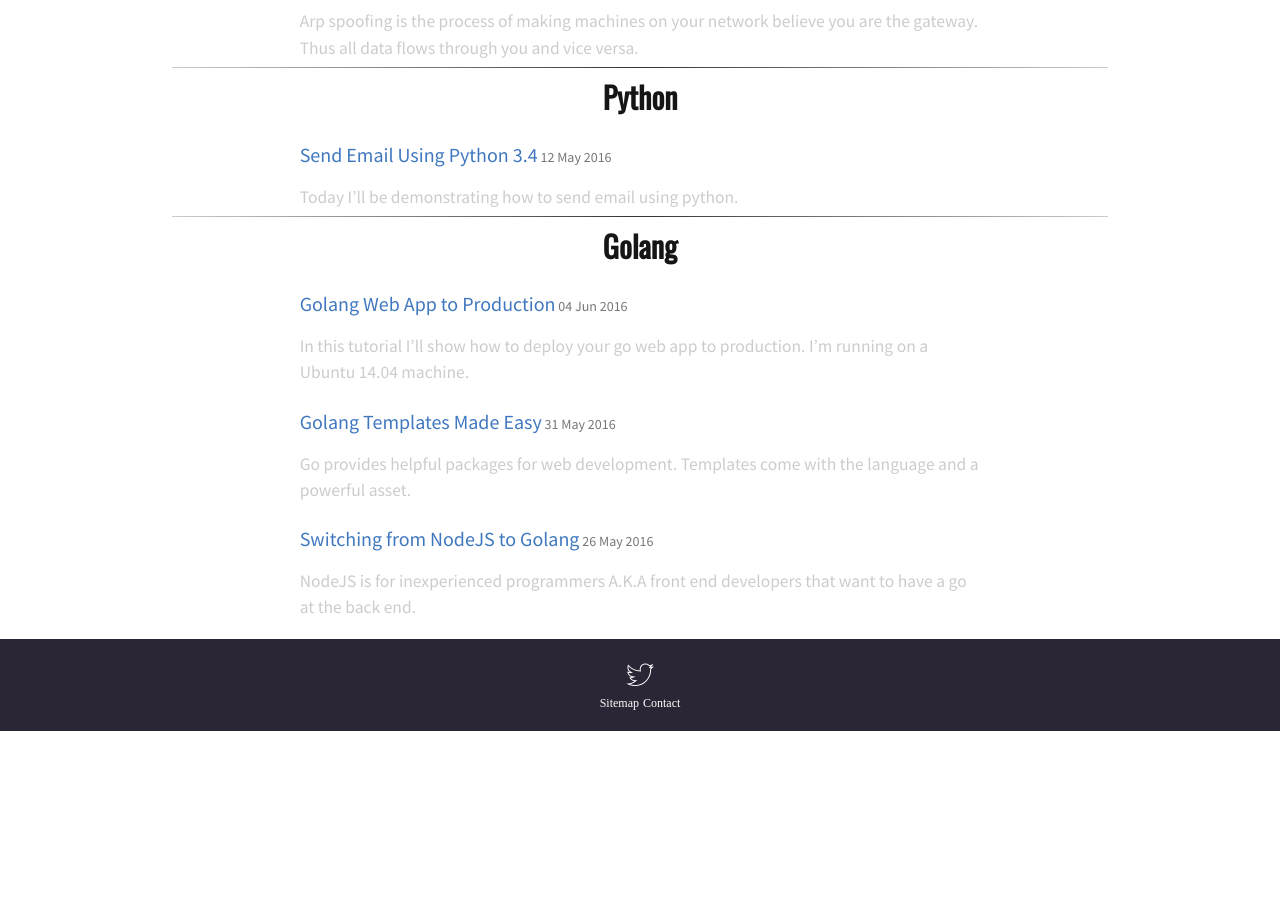
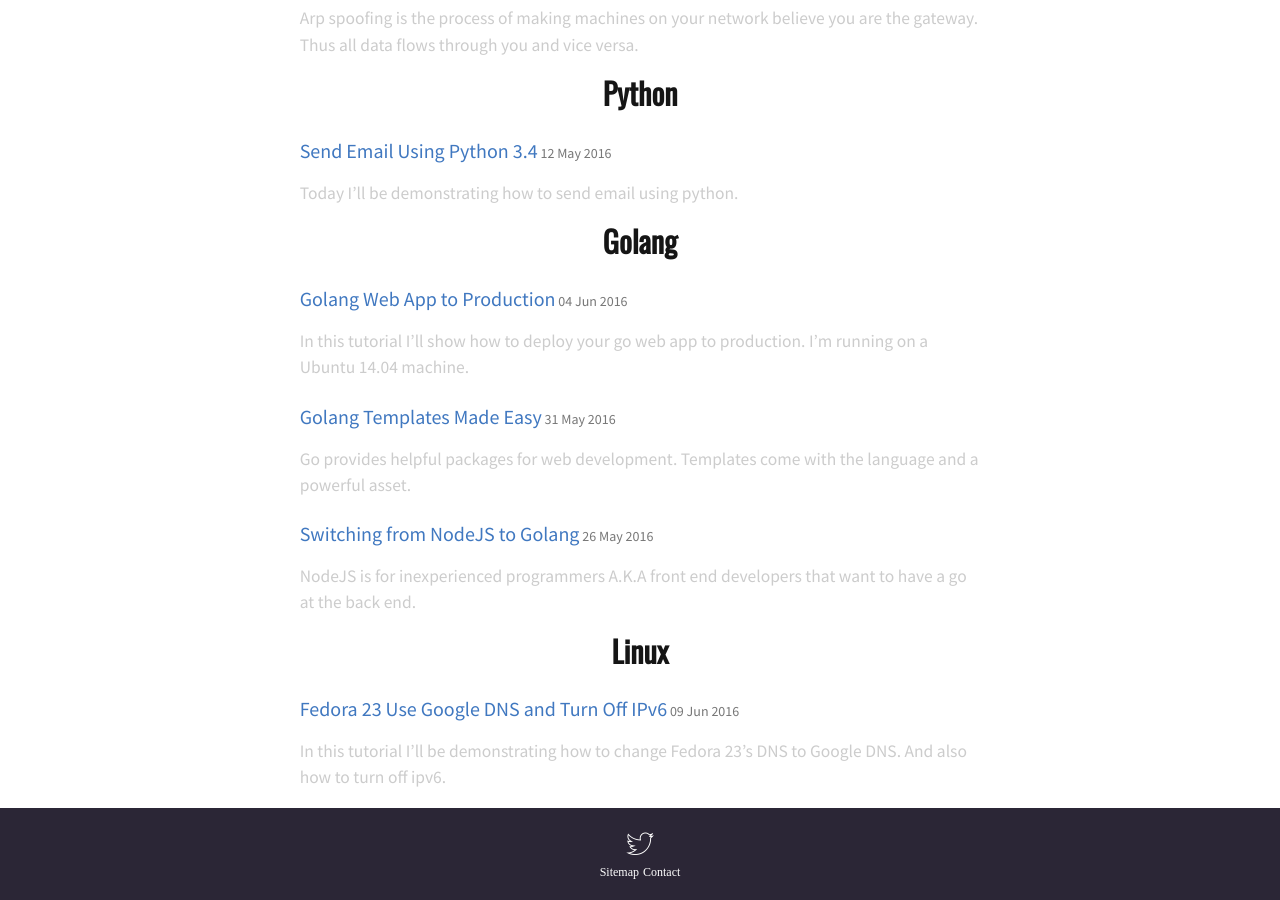
Before and after one commit to xDinomode/Dinosaurscode, a Jekyll site: the page built from posts.md, in a window 1280 px wide and 900 px high, scrolled down 2720 px. Built offline with Jekyll 4.4.1, drawn with Linux system fonts in a browser that asks for light colours; some web fonts are replaced; before the commit the page ends 3451 px from its top, so only the background shows below that.

Commit message:
new post fedora turn off ipv6

````diff
--- /dev/null
+++ b/_posts/2016-06-09-fedora23-change-dns-and-turn-off-ipv6.md
@@ -0,0 +1,54 @@
+---
+layout: post
+title: Fedora 23 Use Google DNS and Turn Off IPv6
+description: "How to use Google DNS in fedora 23 and also turn off ipv6."
+category: linux
+---
+
+In this tutorial I'll be demonstrating how to change Fedora 23's DNS to Google DNS. And also how to turn off ipv6.
+
+<!--more-->
+
+Personally, for me, I found it difficult to find a simple tutorial and was astonished at how simple it really was.
+
+
+### Step 1. Change NetworkManager
+
+```bash
+$ cd /etc/NetworkManager/system-connections/
+```
+
+There should be one file in there. I have one named "fedora" so open it using vim
+
+```bash
+$ sudo vim fedora
+```
+
+### Step 2. Edit the file to match these settings
+
+
+So once you open the file scoll down to the [ipv4] and make it match the following
+
+```bash
+[ipv4]
+method=auto
+dns=8.8.8.8;8.8.4.4;
+ignore-auto-dns=true
+```
+
+And lastly disable ipv6 by scolling down to [ipv6] and make it match the following also
+
+```bash
+[ipv6]
+method=ignore
+```
+
+Restart the network
+
+```bash
+$ sudo systemctl restart network
+```
+
+One more thing! Make sure DNS > Automatic is turned off!
+
+![dns fedora](/images/dnsfedora.png)
--- a/posts.md
+++ b/posts.md
@@ -11,7 +11,6 @@ title: "Posts"
 </div>
 {% endfor %}
 
-<hr class ="style-one">
 
 # NodeJS
 {% for post in site.categories["NodeJS"] %}
@@ -21,7 +20,6 @@ title: "Posts"
 </div>
 {% endfor %}
 
-<hr class = "style-one">
 
 # How to
 {% for post in site.categories["How-to"] %}
@@ -31,7 +29,6 @@ title: "Posts"
 </div>
 {% endfor %}
 
-<hr class = "style-one">
 
 # Hacking
 {% for post in site.categories["Hacking"] %}
@@ -41,7 +38,6 @@ title: "Posts"
 </div>
 {% endfor %}
 
-<hr class = "style-one">
 
 # Python
 {% for post in site.categories["python"] %}
@@ -51,7 +47,6 @@ title: "Posts"
 </div>
 {% endfor %}
 
-<hr class = "style-one">
 
 # Golang
 {% for post in site.categories["go"] %}
@@ -60,3 +55,11 @@ title: "Posts"
 <div class="posts-list-excerpt">{{ post.excerpt }}</div>
 </div>
 {% endfor %}
+
+# Linux
+{% for post in site.categories["linux"] %}
+<div class="posts">
+  <p class = "post-list"><a href="{{ post.url }}">{{ post.title }}</a><span class = "post-meta"> {{ post.date | date_to_string }}</span></p>
+<div class="posts-list-excerpt">{{ post.excerpt }}</div>
+</div>
+{% endfor %}
````
Also changed, not shown: images/dnsfedora.png (added).
